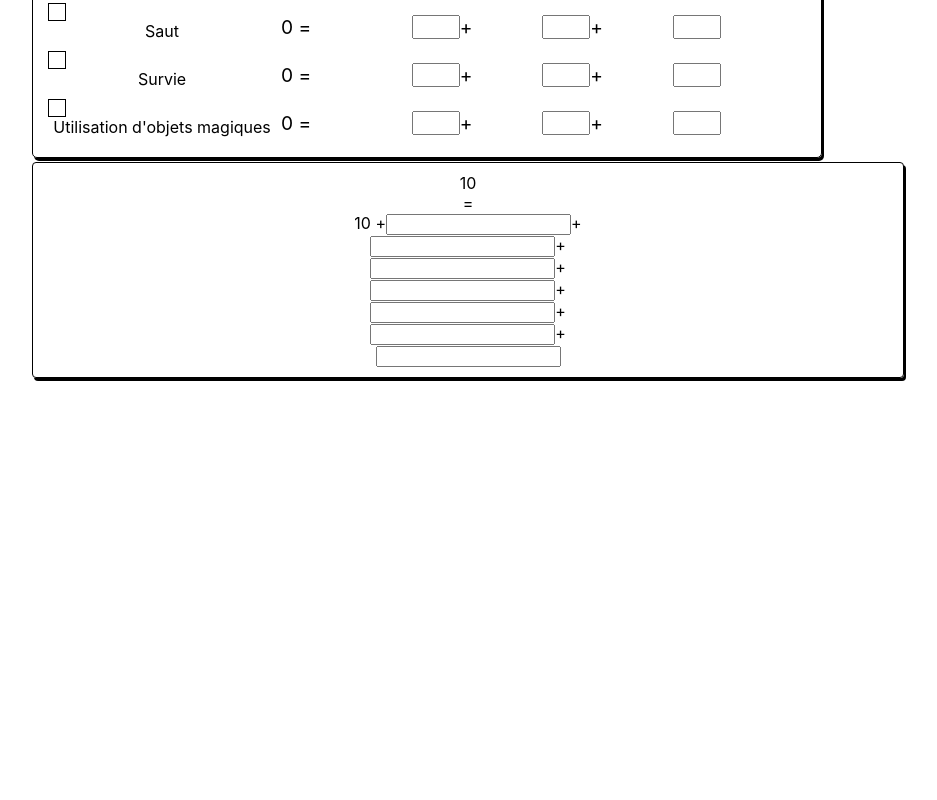
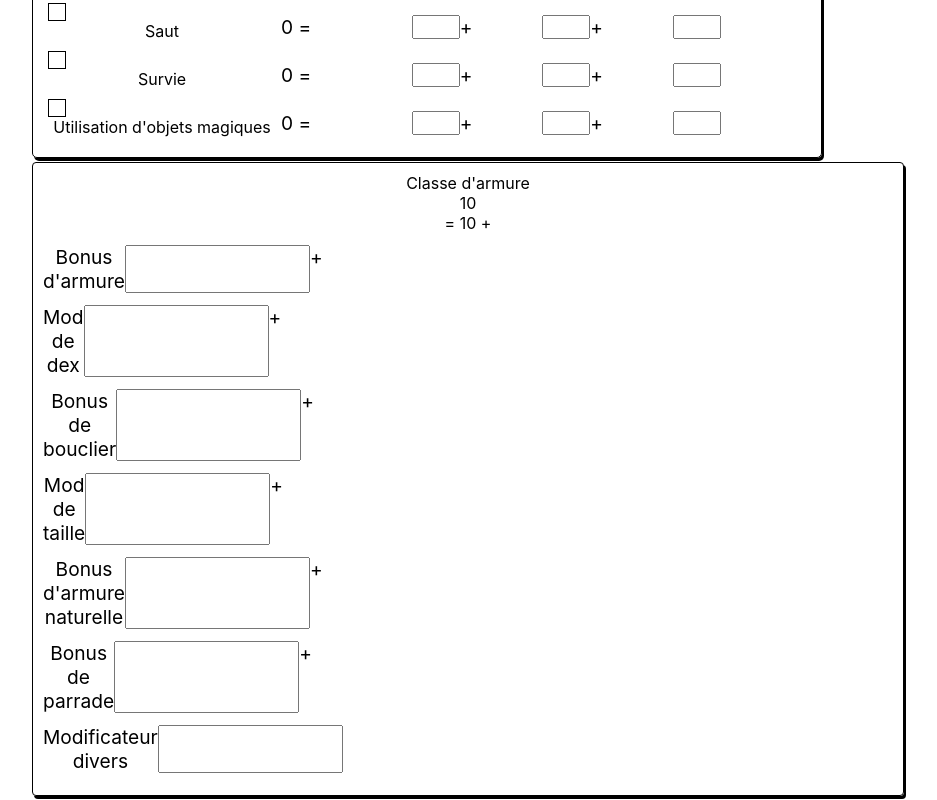
Before and after one commit to tyZulh/dndCharacterSheet, a React (Create React App) app: page / in a window 1280 px wide. Shown: the part 2280-3080 px from the top of the page, without its empty margins (172-1109 px from the left). Before the commit the page ends 2662 px from the top, so only its background shows below. Built offline with nearby package versions, Linux system fonts and the light colour scheme.

Commit message:
add a label for the input

```diff
--- a/src/components/armoryClass-box/ArmoryClass-box.js
+++ b/src/components/armoryClass-box/ArmoryClass-box.js
@@ -36,20 +36,26 @@ class ArmoryClassBox extends Component {
     return (
       <div className="armoryClassWrapper">
 
+        <section className="armorClassDetail">
+
           <div className="armorValue">
+            <div className="armorValueHeader">
+              Classe d'armure
+            </div>
+
             <div>
               {this.state.armoryClass}
             </div>
 
             <span>
-            =
+              = 10 +
             </span>
           </div>
 
-        <div className="armorBaseValue">
-          <span>
-            10 +
-          </span>
+          <div className="armorBaseValue cell">
+            <label className="armorBaseValueHeader">
+              Bonus d'armure
+            </label>
 
             <input
               type="number"
@@ -64,7 +70,11 @@ class ArmoryClassBox extends Component {
 
           </div>
 
-        <div className="dexModifier">
+          <div className="dexModifier cell">
+            <label className="dexModifierHeader">
+              Mod de dex
+            </label>
+
             <input
               type="number"
               name="dexModifier"
@@ -77,7 +87,11 @@ class ArmoryClassBox extends Component {
             </span>
           </div>
 
-        <div className="shieldModifier">
+          <div className="shieldModifier cell">
+            <label className="shieldModifierHeader">
+              Bonus de bouclier
+            </label>
+
             <input
               type="number"
               name="shieldModifier"
@@ -90,7 +104,11 @@ class ArmoryClassBox extends Component {
             </span>
           </div>
 
-        <div className="heightModifier">
+          <div className="heightModifier cell">
+            <label className="heightModifierHeader">
+              Mod de taille
+            </label>
+
             <input
               type="number"
               name="heightModifier"
@@ -103,7 +121,11 @@ class ArmoryClassBox extends Component {
             </span>
           </div>
 
-        <div className="naturalArmorModifer">
+          <div className="naturalArmorModifer cell">
+            <label className="naturalArmorModifierHeader">
+              Bonus d'armure naturelle
+            </label>
+
             <input
               type="number"
               name="naturalArmorModifier"
@@ -116,7 +138,11 @@ class ArmoryClassBox extends Component {
             </span>
           </div>
 
-        <div className="parrymodifer">
+          <div className="parryModifier cell">
+            <label className="parryModifierHeader">
+              Bonus de parrade
+            </label>
+
             <input
               type="number"
               name="parryModifier"
@@ -129,7 +155,11 @@ class ArmoryClassBox extends Component {
             </span>
           </div>
 
-        <div className="otherModifier">
+          <div className="otherModifier cell">
+            <label className="otherModifierHeader">
+              Modificateur divers
+            </label>
+
             <input
               type="number"
               name="otherModifier"
@@ -137,6 +167,7 @@ class ArmoryClassBox extends Component {
               className="inputBox"
             />
           </div>
+        </section>
       </div>
     )
   }
```
Lines whose indentation alone changed are shown as unchanged.
